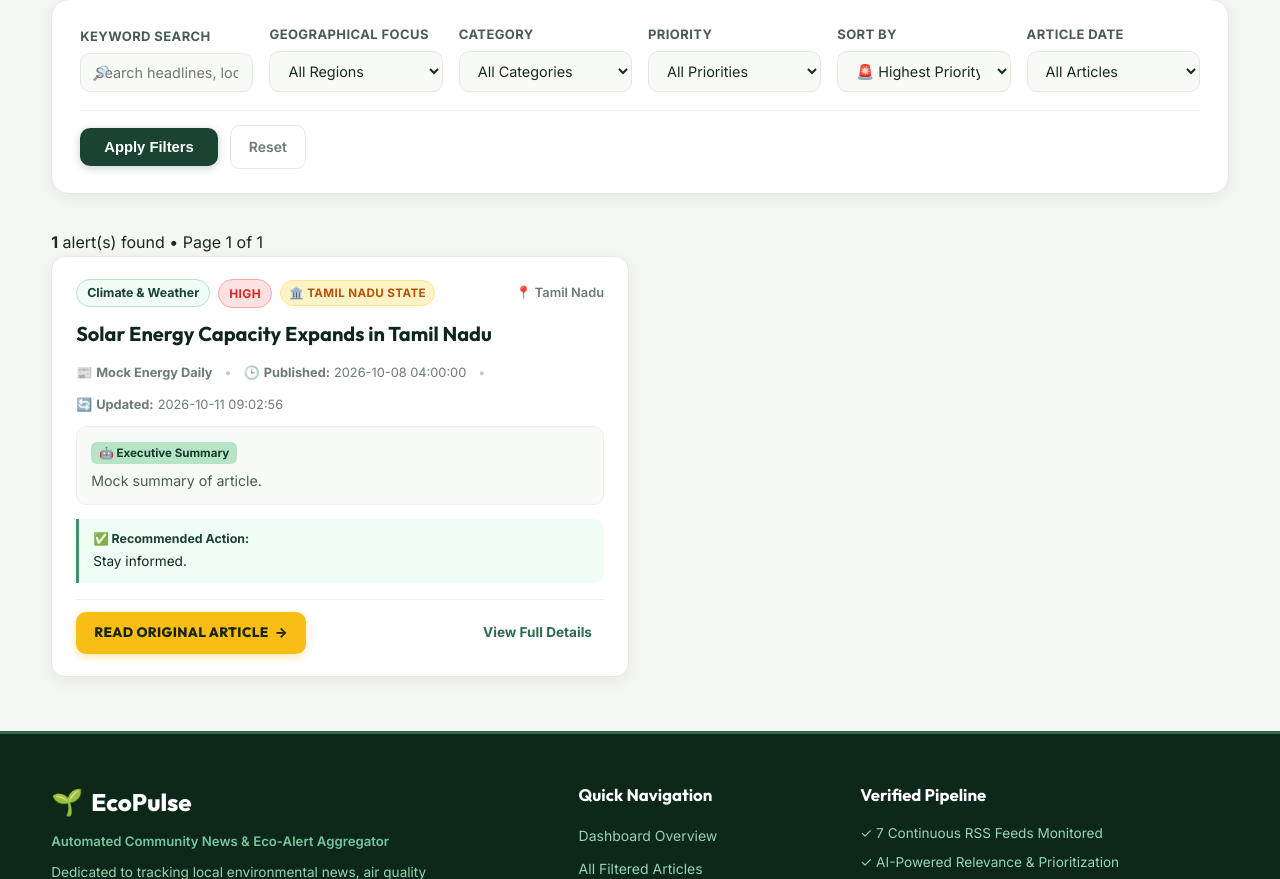
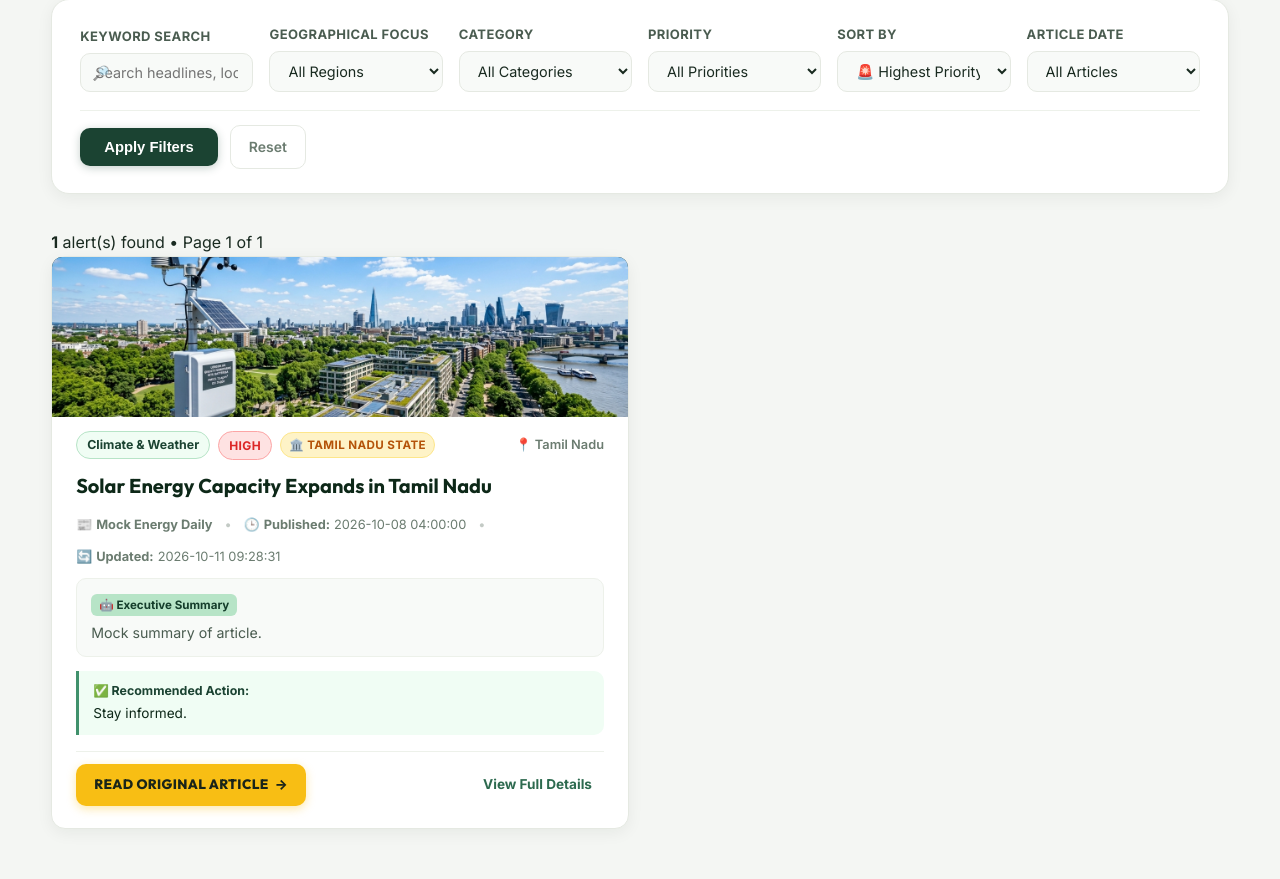
Before and after one commit to Nivitha-11-1/Eco-pulse, a Flask app: page /articles in a window 1280 px wide. Shown: the part 262-1141 px from the top of the page. Run offline with Flask 3, Linux system fonts and the light colour scheme; data comes from the database, SQL or seed files in the repository.

Commit message:
feat: restore article images across all cards, populate 356 seed articles, and add Nivitha R credit

```diff
--- a/data/seed_articles.json
+++ b/data/seed_articles.json
@@ -6,7 +6,7 @@
     "url": "https://example.com/news/solar",
     "source": "Mock Energy Daily",
     "published_at": "2026-10-08 04:00:00 UTC",
-    "collected_at": "2026-10-11 09:02:56 UTC",
+    "collected_at": "2026-10-11 09:28:31 UTC",
     "category": "Climate & Weather",
     "priority": "HIGH",
     "location": "Tamil Nadu",
@@ -15,6 +15,6 @@
     "keywords": "",
     "recommended_action": "Stay informed.",
     "is_relevant": 1,
-    "created_at": "2026-10-11 09:02:56"
+    "created_at": "2026-10-11 09:28:31"
   }
 ]
--- a/database/database.py
+++ b/database/database.py
@@ -116,7 +116,8 @@ def initialize_database(
                 seed_file = target_path.parent / "seed_articles.json"
                 if not seed_file.exists():
                     seed_file = _BASE_DIR / "data" / "seed_articles.json"
-                if count == 0 and seed_file.exists():
+                if count < 300 and seed_file.exists():
+                    conn.execute("DELETE FROM articles WHERE url LIKE '%example.com%'")
                     with open(seed_file, "r", encoding="utf-8") as f:
                         seed_data = json.load(f)
                     for art in seed_data:
--- a/static/style.css
+++ b/static/style.css
@@ -1006,6 +1006,26 @@ img {
     box-shadow: var(--shadow-hover);
 }
 
+.feed-card-image-wrap {
+    height: 160px;
+    position: relative;
+    overflow: hidden;
+    border-radius: var(--radius-md) var(--radius-md) 0 0;
+    margin: -22px -24px 14px -24px;
+    background: var(--forest-900);
+}
+
+.feed-card-img {
+    width: 100%;
+    height: 100%;
+    object-fit: cover;
+    transition: transform 0.4s ease;
+}
+
+.feed-article-card:hover .feed-card-img {
+    transform: scale(1.05);
+}
+
 .feed-card-header {
     display: flex;
     justify-content: space-between;
@@ -2044,3 +2064,18 @@ img {
     background: #fee2e2;
     color: #b91c1c;
 }
+
+.detail-hero-image-wrap {
+    height: 240px;
+    position: relative;
+    overflow: hidden;
+    border-radius: var(--radius-lg) var(--radius-lg) 0 0;
+    margin: -32px -32px 24px -32px;
+    background: var(--forest-900);
+}
+
+.detail-hero-img {
+    width: 100%;
+    height: 100%;
+    object-fit: cover;
+}
--- a/templates/articles.html
+++ b/templates/articles.html
@@ -114,6 +114,24 @@
 <div class="alerts-feed-grid">
     {% for article in articles %}
     <article class="feed-article-card priority-border-{{ article['priority']|lower }}">
+        <div class="feed-card-image-wrap">
+            {% if 'pollution' in (article['category'] or '')|lower or 'air' in (article['category'] or '')|lower or 'weather' in (article['category'] or '')|lower or 'climate' in (article['category'] or '')|lower %}
+            <img
+                src="{{ url_for('static', filename='images/air_quality.jpg') }}"
+                alt="{{ article['title'] }}"
+                class="feed-card-img"
+                loading="lazy"
+            >
+            {% else %}
+            <img
+                src="{{ url_for('static', filename='images/community.jpg') }}"
+                alt="{{ article['title'] }}"
+                class="feed-card-img"
+                loading="lazy"
+            >
+            {% endif %}
+        </div>
+
         <div class="feed-card-header">
             <div class="badges-group">
                 <span class="category-badge">{{ article["category"] }}</span>
```
Also changed, not shown: templates/article_detail.html (+15 -0 lines), templates/index.html (+18 -0 lines).
